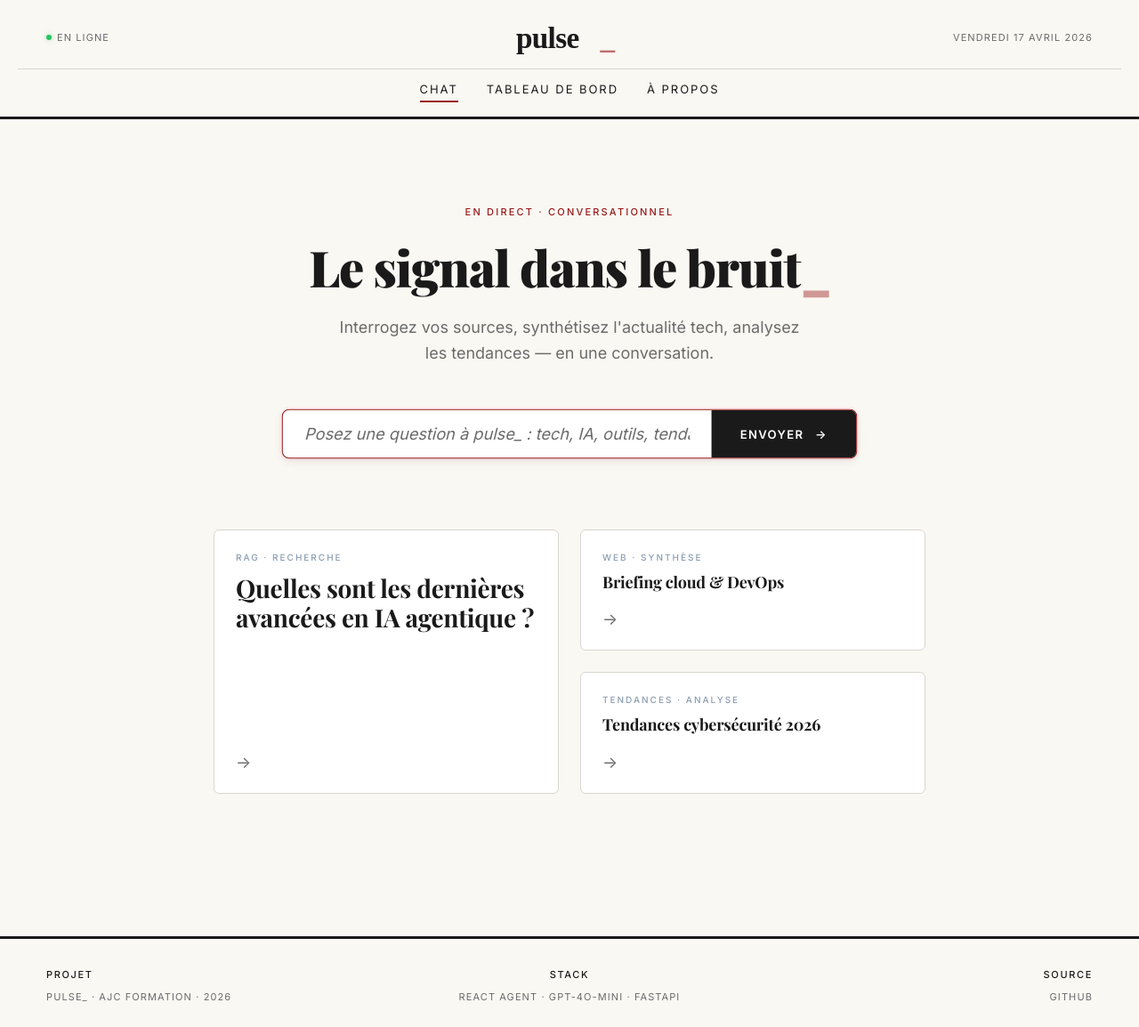
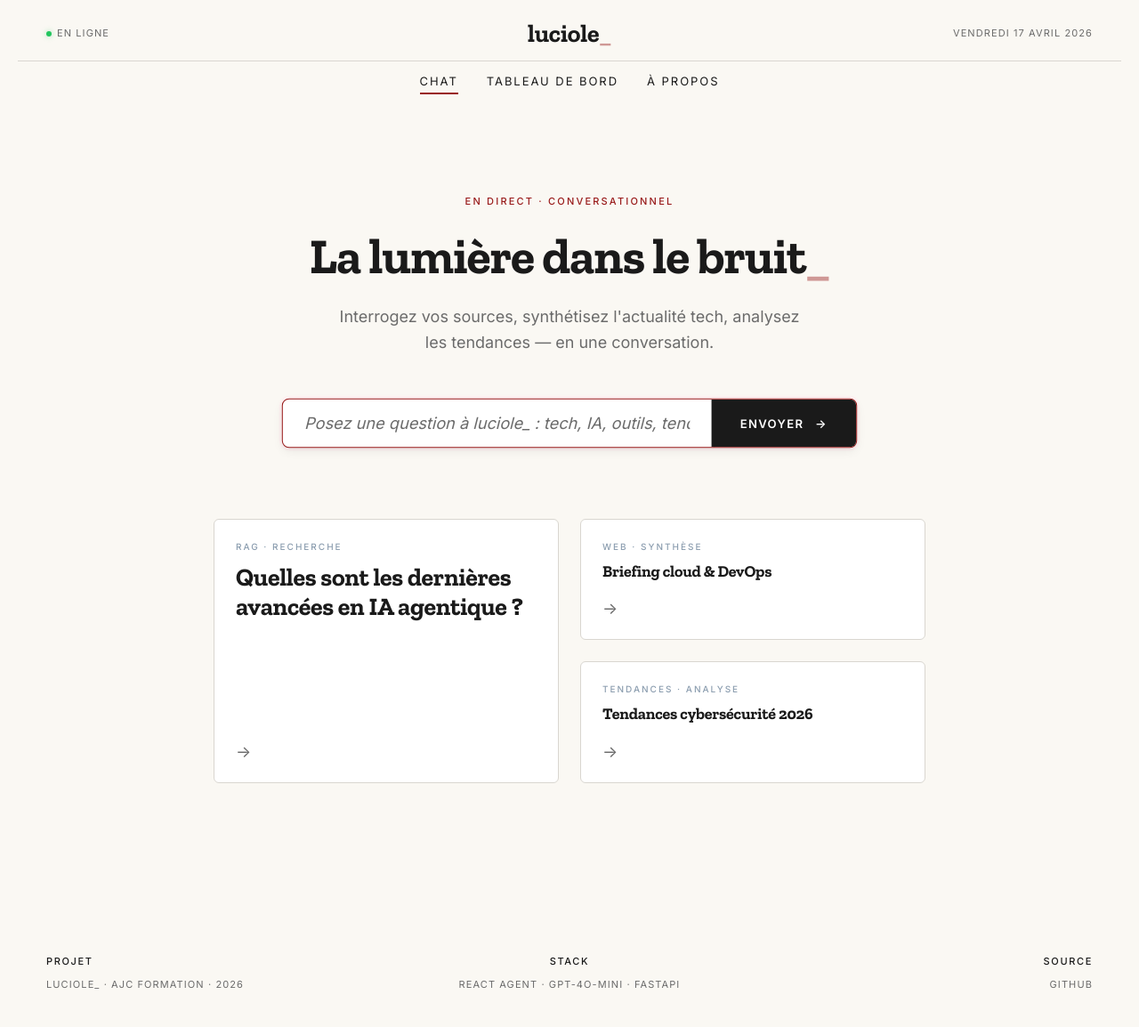
Before and after one commit to josuerochadev/luciole, a FastAPI app: page / in a window 1280 px wide. Shown: the whole page at 89% size. After the commit the page ends 1111 px from the top, so only its background shows below. Run offline with FastAPI, Linux system fonts and the light colour scheme.

Commit message:
Rebrand pulse_ to luciole_ with Zilla Slab serif font
Replace all user-facing "pulse_" references with "luciole_", update
tagline to "La lumière dans le bruit", add luciole favicon (firefly SVG)
and HTML/CSS wordmark, switch serif font from Playfair Display to
Zilla Slab.

Co-Authored-By: Claude Opus 4.6 (1M context) <noreply@anthropic.com>

```diff
--- a/api.py
+++ b/api.py
@@ -2,7 +2,7 @@
 API FastAPI pour l'agent de veille technologique.
 - M5E4 : containerisation Docker (POST /ask, GET /health).
 - M5E5 : monitoring + KPIs (GET /metrics, GET /metrics/recent).
-- Pulse_ : interface éditoriale HTML (GET /, GET /about).
+- Luciole_ : interface éditoriale HTML (GET /, GET /about).
 """
 from pathlib import Path
 
@@ -22,7 +22,7 @@ from monitoring import (
 
 BASE_DIR = Path(__file__).resolve().parent
 
-app = FastAPI(title="pulse_ · Tech Intelligence Agent", version="2.0.0")
+app = FastAPI(title="luciole_ · Tech Intelligence Agent", version="2.0.0")
 app.mount("/static", StaticFiles(directory=BASE_DIR / "static"), name="static")
 templates = Jinja2Templates(directory=BASE_DIR / "templates")
 
--- a/static/pulse-chat.js
+++ b/static/pulse-chat.js
@@ -1,5 +1,5 @@
 /* ============================================================
-   pulse_ — Chat Logic
+   luciole_ — Chat Logic
    ============================================================ */
 
 (function () {
@@ -54,9 +54,9 @@
 
     const isAgent = role === 'agent';
     const avatarClass = isAgent ? 'pulse-message-avatar pulse-message-avatar--agent' : 'pulse-message-avatar';
-    const avatarContent = isAgent ? 'p<span style="color:var(--pulse-accent)">_</span>' : 'U';
+    const avatarContent = isAgent ? 'l<span style="color:var(--pulse-accent)">_</span>' : 'U';
     const labelClass = isAgent ? 't-eyebrow-accent' : 't-eyebrow';
-    const label = isAgent ? 'pulse_' : 'Vous';
+    const label = isAgent ? 'luciole_' : 'Vous';
 
     const rendered = isAgent ? marked.parse(content) : escapeHtml(content);
 
@@ -80,12 +80,12 @@
     const el = document.createElement('article');
     el.className = 'pulse-message pulse-message--agent';
     el.id = 'typing-indicator';
-    el.setAttribute('aria-label', 'pulse_ réfléchit');
+    el.setAttribute('aria-label', 'luciole_ réfléchit');
     el.innerHTML = `
-      <div class="pulse-message-avatar pulse-message-avatar--agent" aria-hidden="true">p<span style="color:var(--pulse-accent)">_</span></div>
+      <div class="pulse-message-avatar pulse-message-avatar--agent" aria-hidden="true">l<span style="color:var(--pulse-accent)">_</span></div>
       <div class="pulse-message-body">
         <div class="pulse-message-meta">
-          <span class="t-eyebrow-accent">pulse_</span>
+          <span class="t-eyebrow-accent">luciole_</span>
           <span class="t-meta">réflexion…</span>
         </div>
         <div class="pulse-typing" aria-hidden="true">
--- a/static/pulse.css
+++ b/static/pulse.css
@@ -1,5 +1,5 @@
 /* ============================================================
-   pulse_ — Design System v2
+   luciole_ — Design System v2
    Direction: editorial magazine, chat-first
    ============================================================ */
 
@@ -19,7 +19,7 @@
   --pulse-secondary-soft: #e8ecf0;
 
   /* === Typography === */
-  --pulse-serif: 'Playfair Display', 'Fraunces', Georgia, 'Times New Roman', serif;
+  --pulse-serif: 'Zilla Slab', 'Roboto Slab', Georgia, 'Times New Roman', serif;
   --pulse-sans: 'Inter', 'DM Sans', -apple-system, BlinkMacSystemFont, sans-serif;
   --pulse-mono: 'JetBrains Mono', 'Fira Code', 'Courier New', monospace;
 
@@ -130,7 +130,6 @@ img { max-width: 100%; display: block; }
    ============================================================ */
 
 .pulse-masthead {
-  border-bottom: var(--pulse-rule-heavy);
   padding: var(--pulse-space-6) 0 var(--pulse-space-4);
   background: var(--pulse-paper);
   position: sticky;
@@ -156,7 +155,14 @@ img { max-width: 100%; display: block; }
   transition: transform 0.2s;
 }
 .pulse-wordmark-link:hover { transform: scale(1.02); }
-.pulse-wordmark-link img { width: 120px; height: auto; }
+.pulse-wordmark {
+  font-family: var(--pulse-serif);
+  font-weight: 700;
+  font-size: 28px;
+  letter-spacing: -0.01em;
+  color: var(--pulse-ink);
+  line-height: 1;
+}
 
 /* Status dot */
 .pulse-status {
@@ -656,7 +662,6 @@ body.chat-active .pulse-footer {
    ============================================================ */
 
 .pulse-footer {
-  border-top: var(--pulse-rule-heavy);
   padding: var(--pulse-space-8) 0 var(--pulse-space-6);
   margin-top: var(--pulse-space-24);
 }
--- a/templates/about.html
+++ b/templates/about.html
@@ -6,7 +6,7 @@
   <!-- Hero -->
   <span class="t-eyebrow-accent">À propos</span>
   <h1 class="t-display-md" style="margin: var(--pulse-space-4) 0 var(--pulse-space-6); max-width: 720px;">
-    pulse<span class="pulse-underscore">_</span> est un agent de veille tech pour les équipes qui n'ont pas le temps de lire.
+    luciole<span class="pulse-underscore">_</span> est un agent de veille tech pour les équipes qui n'ont pas le temps de lire.
   </h1>
   <p class="t-body-lg" style="color: var(--pulse-muted); max-width: 600px; margin-bottom: var(--pulse-space-16);">
     Veille augmentée. Décisions éclairées.
@@ -17,7 +17,7 @@
     <span class="t-eyebrow" style="margin-bottom: var(--pulse-space-6); display: block;">Le problème</span>
     <p class="t-body" style="max-width: 600px; color: var(--pulse-ink-soft);">
       Les développeurs passent du temps chaque jour à parcourir des flux RSS, newsletters et Hacker News.
-      Les signaux faibles passent entre les mailles. pulse_ automatise cette veille et la rend conversationnelle.
+      Les signaux faibles passent entre les mailles. luciole_ automatise cette veille et la rend conversationnelle.
     </p>
   </div>
 
@@ -68,7 +68,7 @@
   <!-- CTA -->
   <div style="border-top: var(--pulse-rule-heavy); padding-top: var(--pulse-space-8);">
     <a href="/" class="pulse-cta">
-      Essayer pulse_ <span aria-hidden="true">&rarr;</span>
+      Essayer luciole_ <span aria-hidden="true">&rarr;</span>
     </a>
   </div>
 
--- a/templates/base.html
+++ b/templates/base.html
@@ -3,21 +3,21 @@
 <head>
   <meta charset="UTF-8">
   <meta name="viewport" content="width=device-width, initial-scale=1.0">
-  <title>pulse_ · Le signal dans le bruit</title>
+  <title>luciole_ · La lumière dans le bruit</title>
 
   <!-- Favicon -->
-  <link rel="icon" type="image/svg+xml" href="/static/pulse-favicon.svg">
+  <link rel="icon" type="image/svg+xml" href="/static/luciole-favicon.svg">
 
   <!-- OpenGraph -->
-  <meta property="og:title" content="pulse_ · Le signal dans le bruit">
+  <meta property="og:title" content="luciole_ · La lumière dans le bruit">
   <meta property="og:description" content="Agent IA de veille technologique conversationnel.">
-  <meta property="og:image" content="/static/pulse-wordmark.svg">
+  <meta property="og:image" content="/static/luciole-wordmark.svg">
   <meta property="og:type" content="website">
 
   <!-- Google Fonts -->
   <link rel="preconnect" href="https://fonts.googleapis.com">
   <link rel="preconnect" href="https://fonts.gstatic.com" crossorigin>
-  <link href="https://fonts.googleapis.com/css2?family=Playfair+Display:wght@400;700;900&family=Inter:wght@400;500;600&family=JetBrains+Mono:wght@400&display=swap" rel="stylesheet">
+  <link href="https://fonts.googleapis.com/css2?family=Zilla+Slab:wght@400;700&family=Inter:wght@400;500;600&family=JetBrains+Mono:wght@400&display=swap" rel="stylesheet">
 
   <!-- Design System -->
   <link rel="stylesheet" href="/static/pulse.css">
@@ -33,8 +33,8 @@
         <span class="pulse-status-dot" id="status-dot"></span>
         <span id="status-text">En ligne</span>
       </span>
-      <a href="/" class="pulse-wordmark-link">
-        <img src="/static/pulse-wordmark.svg" alt="pulse_" width="120">
+      <a href="/" class="pulse-wordmark-link" aria-label="luciole_">
+        <span class="pulse-wordmark">luciole<span class="pulse-underscore">_</span></span>
       </a>
       <span class="t-meta" id="today-date"></span>
     </div>
@@ -55,7 +55,7 @@
     <div class="pulse-footer-row">
       <div class="pulse-footer-col">
         <span class="pulse-footer-label">Projet</span>
-        <span class="t-meta">pulse_ · AJC Formation · 2026</span>
+        <span class="t-meta">luciole_ · AJC Formation · 2026</span>
       </div>
       <div class="pulse-footer-col">
         <span class="pulse-footer-label">Stack</span>
--- a/templates/dashboard.html
+++ b/templates/dashboard.html
@@ -310,7 +310,7 @@
       content.innerHTML =
         '<div class="dash-empty">' +
         '<h3>En attente de données</h3>' +
-        '<p>Posez d\'abord une question à pulse_.</p>' +
+        '<p>Posez d\'abord une question à luciole_.</p>' +
         '</div>';
       return;
     }
--- a/templates/index.html
+++ b/templates/index.html
@@ -5,7 +5,7 @@
 <section class="pulse-hero" id="hero-section">
   <span class="t-eyebrow-accent pulse-hero-eyebrow">En direct · Conversationnel</span>
   <h1 class="pulse-hero-title">
-    Le signal dans le bruit<span class="pulse-underscore">_</span>
+    La lumière dans le bruit<span class="pulse-underscore">_</span>
   </h1>
   <p class="pulse-hero-subtitle">
     Interrogez vos sources, synthétisez l'actualité tech, analysez les tendances — en une conversation.
@@ -15,7 +15,7 @@
     <input type="text"
            class="pulse-input"
            id="chat-input"
-           placeholder="Posez une question à pulse_ : tech, IA, outils, tendances…"
+           placeholder="Posez une question à luciole_ : tech, IA, outils, tendances…"
            autocomplete="off"
            autofocus>
     <button type="submit" class="pulse-submit" aria-label="Envoyer">
```
Also changed, not shown: static/luciole-favicon.svg (added), static/luciole-wordmark.svg (added).
